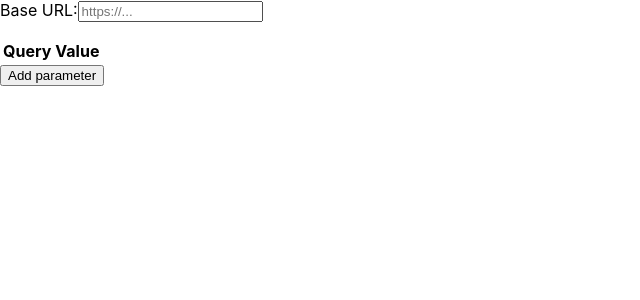
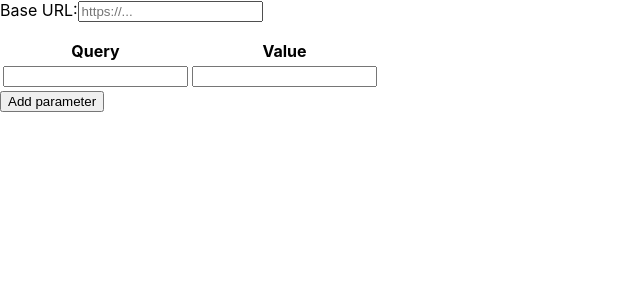
Before and after one commit to stphnnnn/query-builder, a React (Create React App) app: page / in a window 1280 px wide. Shown: the top 300 px of the page, without its empty margins (0-640 px from the left). Built offline with nearby package versions, Linux system fonts and the light colour scheme.

Commit message:
Show a default param... by default

```diff
--- a/src/App.js
+++ b/src/App.js
@@ -13,7 +13,7 @@ function App() {
     setBaseUrl(value);
   };
 
-  const [params, setParams] = React.useState([]);
+  const [params, setParams] = React.useState([{ ...defaultParam }]);
 
   const addParam = (param = defaultParam) => {
     setParams(oldParams => [...oldParams, param]);
@@ -27,8 +27,8 @@ function App() {
     }
 
     if (urlParams.has('query')) {
-      const queries = urlParams.getAll('query');
-      queries.forEach(query => {
+      setParams([]);
+      urlParams.getAll('query').forEach(query => {
         addParam({ ...defaultParam, query });
       });
     }
```
